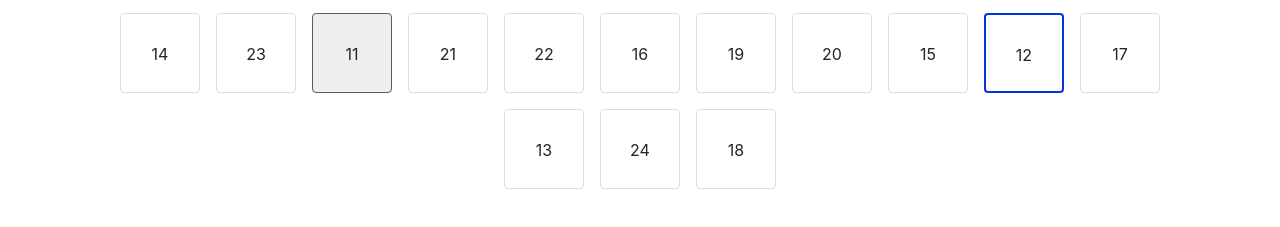
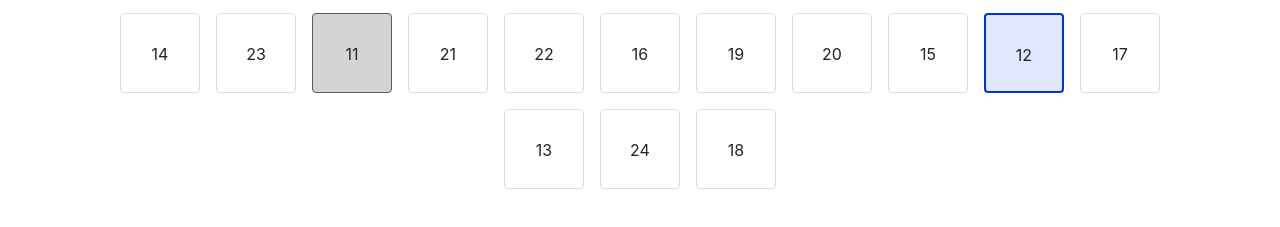
Before and after one commit to trippyandmaverick/trippyandmaverick.github.io, a plain HTML site: page advcal/index.html in a window 1280 px wide. In both pictures the pointer is over the element "11". Shown: the part 51-278 px from the top of the page. Drawn offline with nearby package versions, Linux system fonts and the light colour scheme.

Commit message:
refill doors

```diff
--- a/advcal/index.html
+++ b/advcal/index.html
@@ -17,19 +17,21 @@
             line-height: 80px;
             margin: 8px;
             cursor: pointer;
+            background-color: #eee;
         }
         .day:hover {
-            background-color: #eee;
+            background-color: rgb(212, 212, 212);
         }
         .day.open {
             background-color: #fff8dc;
         }
         .day.today:hover {
-            background-color: rgb(224, 231, 255);
+            background-color: rgb(188, 197, 228);
         }
 
         .day.today {
             border: 2px solid rgb(0, 52, 223);
+            background-color: rgb(224, 231, 255);
         }
 
         .xday {
```
